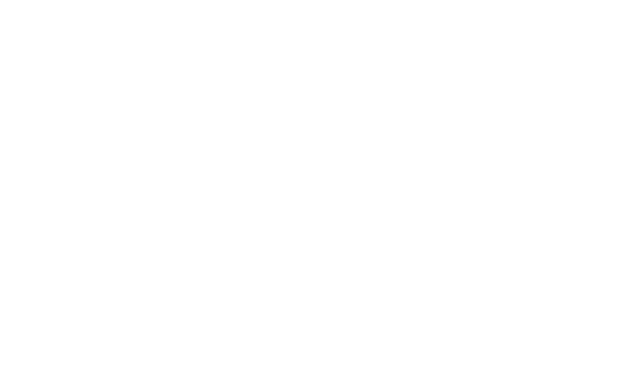
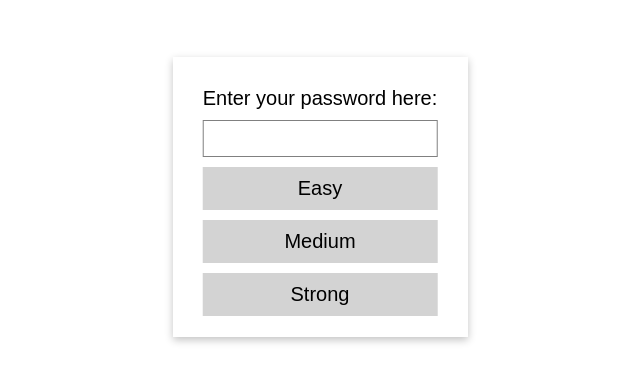
Before and after one commit to fujivara/password-validator-app, an Angular app: page / in a window 1280 px wide. Shown: the part 203-584 px from the top of the page, without its empty margins (320-960 px from the left). Built offline with nearby package versions, Linux system fonts and the light colour scheme.

Commit message:
Implemented basic layout

```diff
--- a/src/app/app.component.css
+++ b/src/app/app.component.css
@@ -0,0 +1,25 @@
+.main {
+  position: absolute;
+  top: 50%;
+  left: 50%;
+  transform: translate(-50%, -50%);
+  padding: 3rem;
+  box-shadow: rgba(0, 0, 0, 0.24) 0 3px 8px;
+  height: 22rem;
+  font-size: 2rem;
+  display: flex;
+  flex-direction: column;
+
+  & input {
+    margin-top: 1rem;
+    border: solid 1px grey;
+    padding: 1rem;
+  }
+
+  & p {
+    padding: 1rem;
+    margin-top: 1rem;
+    text-align: center;
+    background-color: lightgrey;
+  }
+}
--- a/src/app/app.component.html
+++ b/src/app/app.component.html
@@ -0,0 +1,7 @@
+<div class="main">
+  <label for="password">Enter your password here:</label>
+  <input id="password">
+  <p class="pass-type">Easy</p>
+  <p class="pass-type">Medium</p>
+  <p class="pass-type">Strong</p>
+</div>
--- a/src/styles.css
+++ b/src/styles.css
@@ -0,0 +1,24 @@
+* {
+  margin: 0;
+  padding: 0;
+}
+
+html {
+  font-size: 62.5%;
+
+  @media only screen and (max-width: 75em) {
+    font-size: 56.25%;
+  }
+
+  @media only screen and (max-width: 56.25em) {
+    font-size: 50%;
+  }
+
+  @media only screen and (min-width: 112.5em) {
+    font-size: 75%;
+  }
+}
+
+body {
+  font-family: sans-serif;
+}
```
